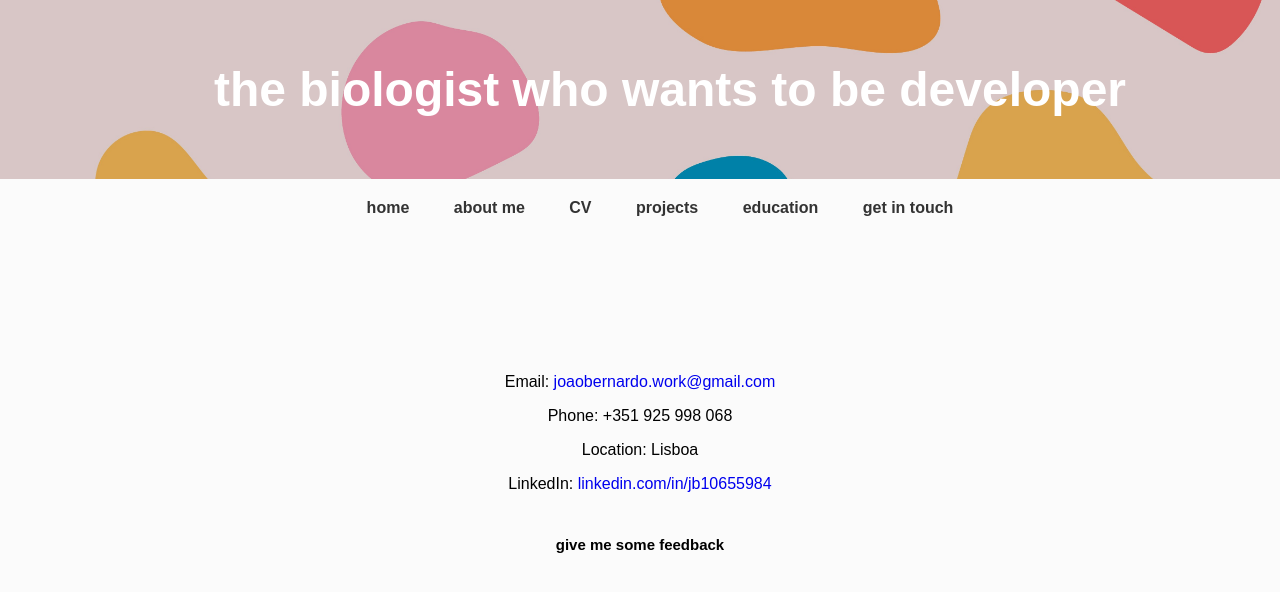
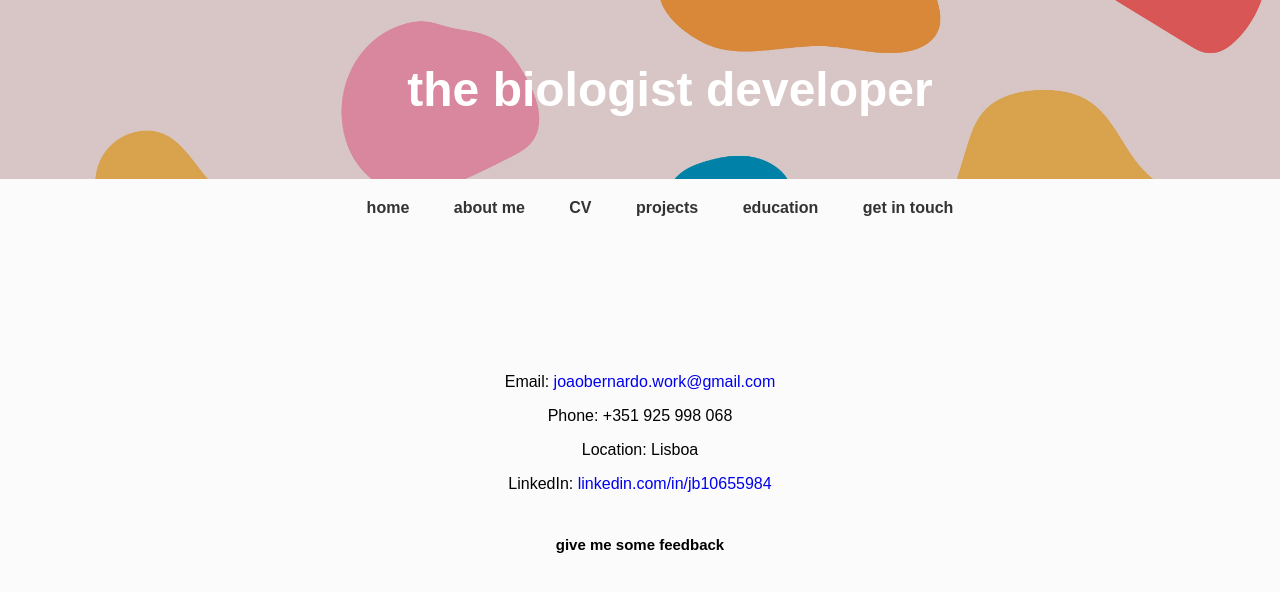
Before and after one commit to JBlittledev/JBlittledev.github.io, a plain HTML site: page contacts.html in a window 1280 px wide. Shown: the top 592 px of the page. Drawn offline with Linux system fonts and the light colour scheme; a script that the page names is missing.

Commit message:
Update contacts.html

```diff
--- a/contacts.html
+++ b/contacts.html
@@ -12,7 +12,7 @@
 <body>
 
     <header>
-        <h1>the biologist who wants to be developer</h1>
+        <h1>the biologist developer</h1>
     </header>
 
     <nav>
```
